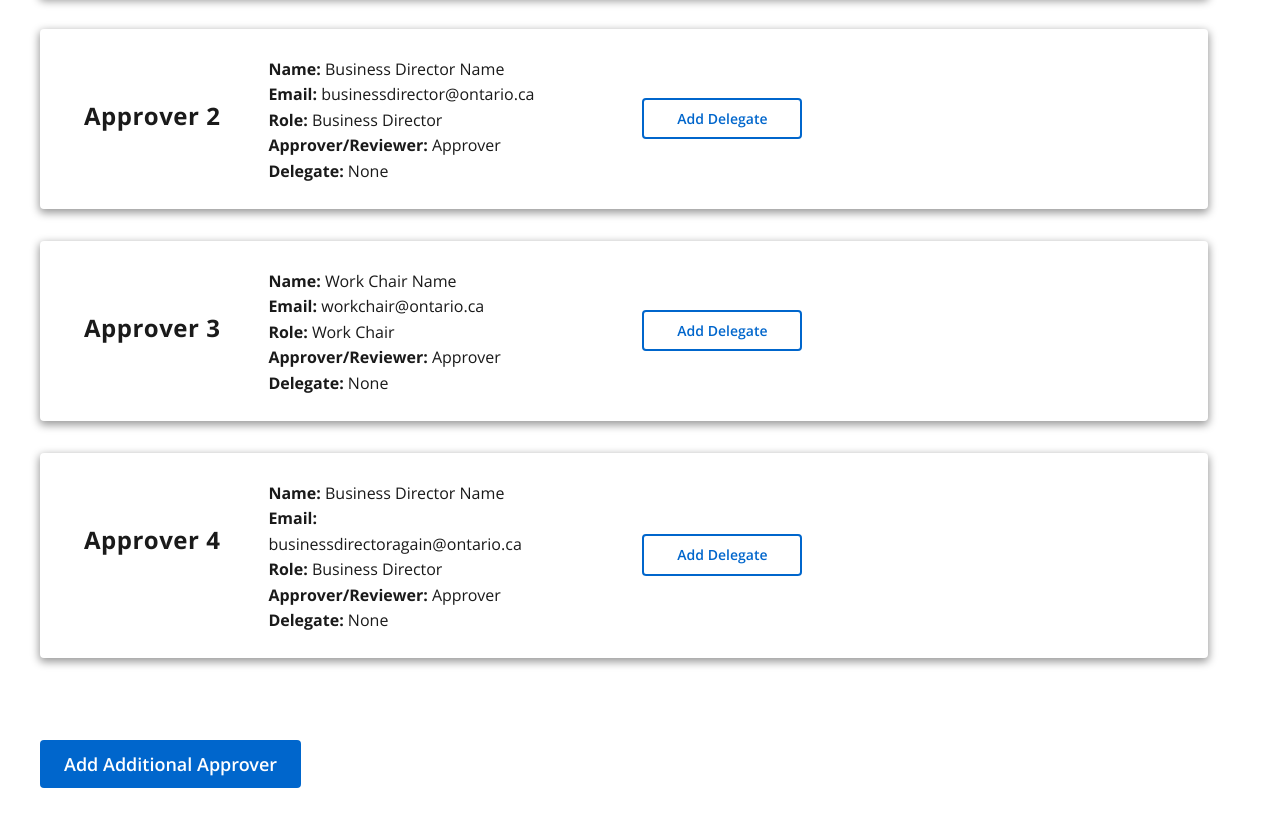
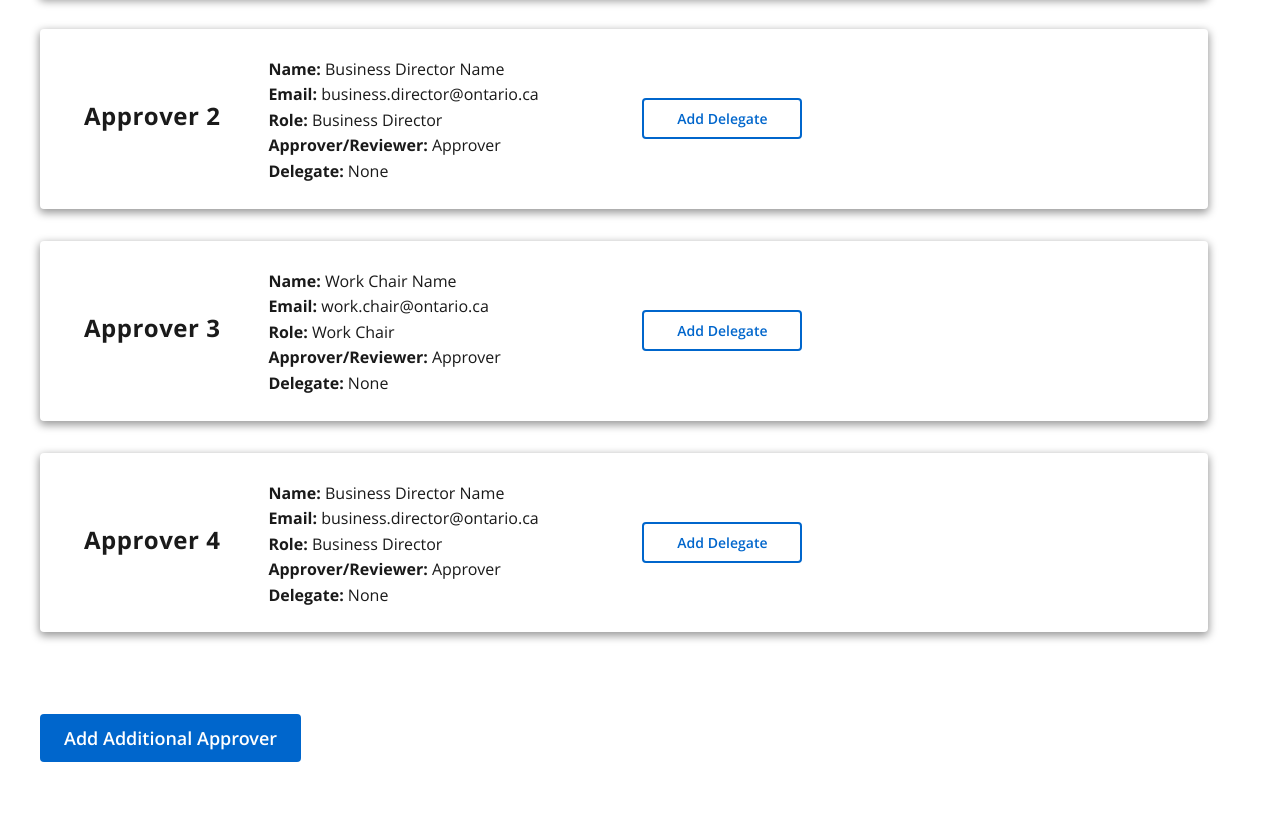
Before and after one commit to shaf-m/ExceptionAppDemo, a plain HTML site: page approvers.html in a window 1280 px wide. Shown: the part 442-1268 px from the top of the page. Drawn offline with Linux system fonts and the light colour scheme; a web font is replaced by a local one.

Commit message:
Update approvers.html

```diff
--- a/approvers.html
+++ b/approvers.html
@@ -239,21 +239,21 @@
           },
           {
             name: "Business Director Name",
-            email: "businessdirector@ontario.ca",
+            email: "business.director@ontario.ca",
             role: "Business Director",
             apprev: "Approver",
             delegate: "None",
           },
           {
             name: "Work Chair Name",
-            email: "workchair@ontario.ca",
+            email: "work.chair@ontario.ca",
             role: "Work Chair",
             apprev: "Approver",
             delegate: "None",
           },
           {
             name: "Business Director Name",
-            email: "businessdirectoragain@ontario.ca",
+            email: "business.director@ontario.ca",
             role: "Business Director",
             apprev: "Approver",
             delegate: "None",
```
